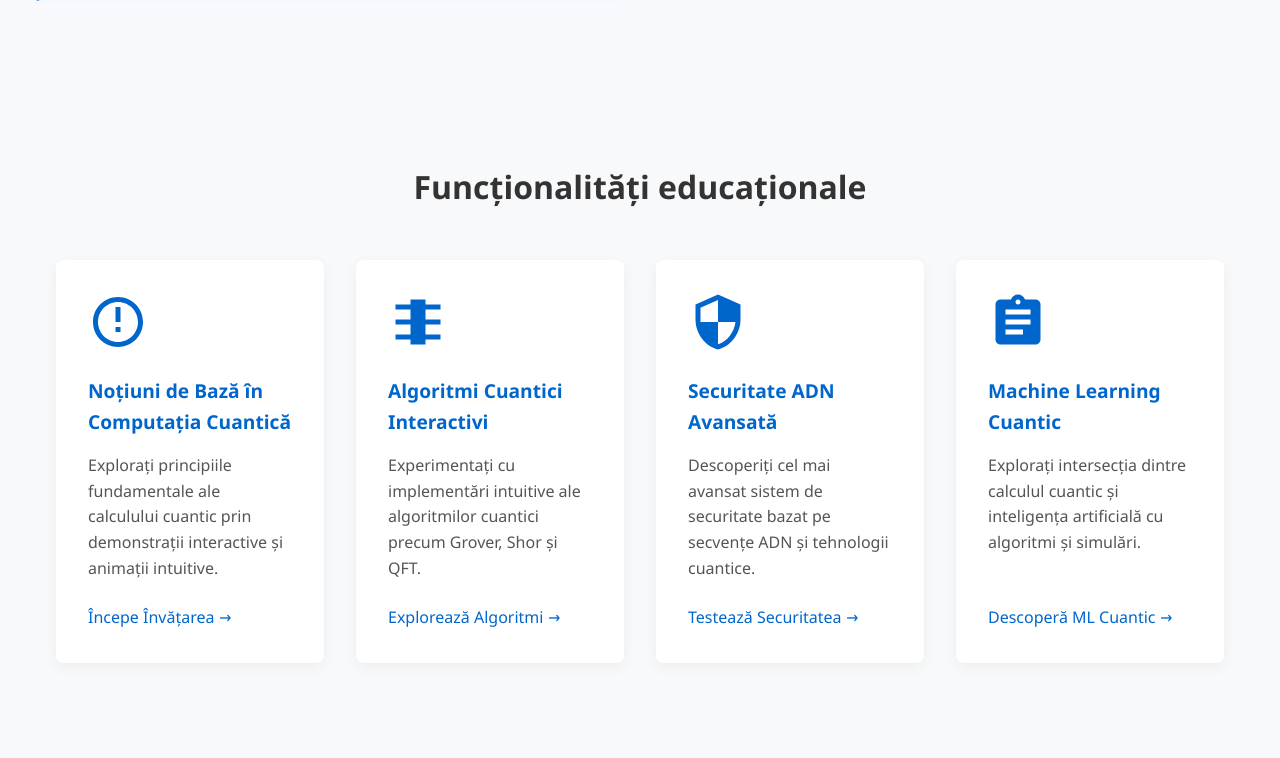
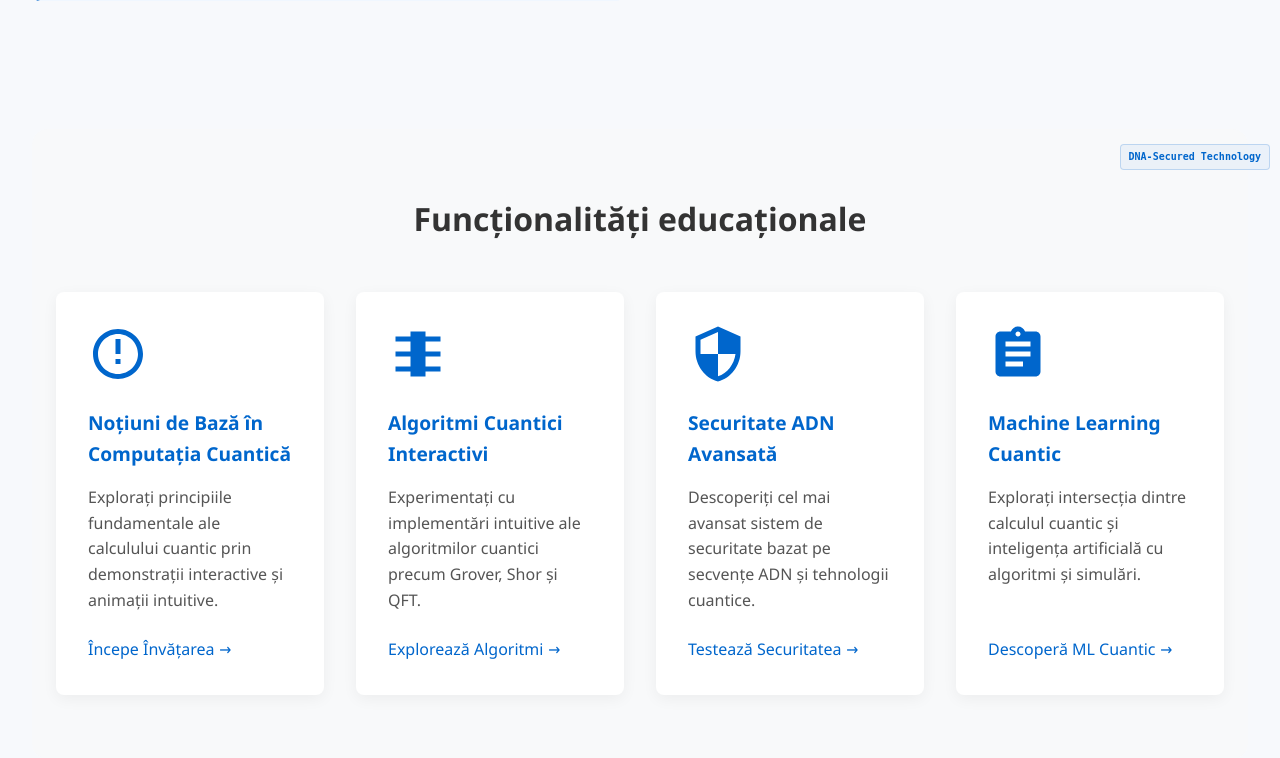
Before and after one commit to radosavlevici/QuantumSecureDNA, a Python web app: template templates/index.html in a window 1280 px wide. Shown: the part 620-1378 px from the top of the page. Run offline with Jinja, Linux system fonts and the light colour scheme; the template is opened without the code that fills it, so the values that code supplies are empty.

Commit message:
Add a visual badge to show that the platform uses DNA-based security
Implement a DNA-based security badge with associated CSS styling in index.html.

Replit-Commit-Author: Agent
Replit-Commit-Session-Id: bb883434-79de-4c35-bef2-bd26d028f958
Replit-Commit-Screenshot-Url: https://storage.googleapis.com/screenshot-production-us-central1/31cacbbb-bae0-4de8-9ff0-e866e89e7cc0/bdc4afb0-a210-47b0-a2dd-41fbc01e359b.jpg

```diff
--- a/static/css/main.css
+++ b/static/css/main.css
@@ -167,6 +167,27 @@ p {
 }
 
 .security-badge {
+    position: fixed;
+    bottom: 10px;
+    right: 10px;
+    background-color: rgba(0, 102, 204, 0.05);
+    border: 1px solid rgba(0, 102, 204, 0.2);
+    border-radius: 4px;
+    padding: 4px 8px;
+    font-size: 10px;
+    color: #0066cc;
+    z-index: 1000;
+    display: flex;
+    align-items: center;
+    user-select: none;
+}
+
+.security-badge .dna-protection {
+    font-family: monospace;
+    font-weight: bold;
+}
+
+.security-badge-hero {
     background-color: #f0f7ff;
     border-left: 4px solid #0066cc;
     padding: 1rem;
--- a/templates/index.html
+++ b/templates/index.html
@@ -40,6 +40,10 @@
                 <div class="security-badge-hero">
                     <span class="security-key">Cheie de securitate: {{ security_key }}</span>
                     <span class="security-info">Protejat prin tehnologie cuantică și ADN</span>
+                </div>
+                <!-- Element obligatoriu pentru sistemul de securitate DNA -->
+                <div class="security-badge" data-copyright="© 2025 Ervin Remus Radosavlevici (ervin210@icloud.com)">
+                    <span class="dna-protection">DNA-Secured Technology</span>
                 </div>
             </div>
             <div class="hero-image">
```
